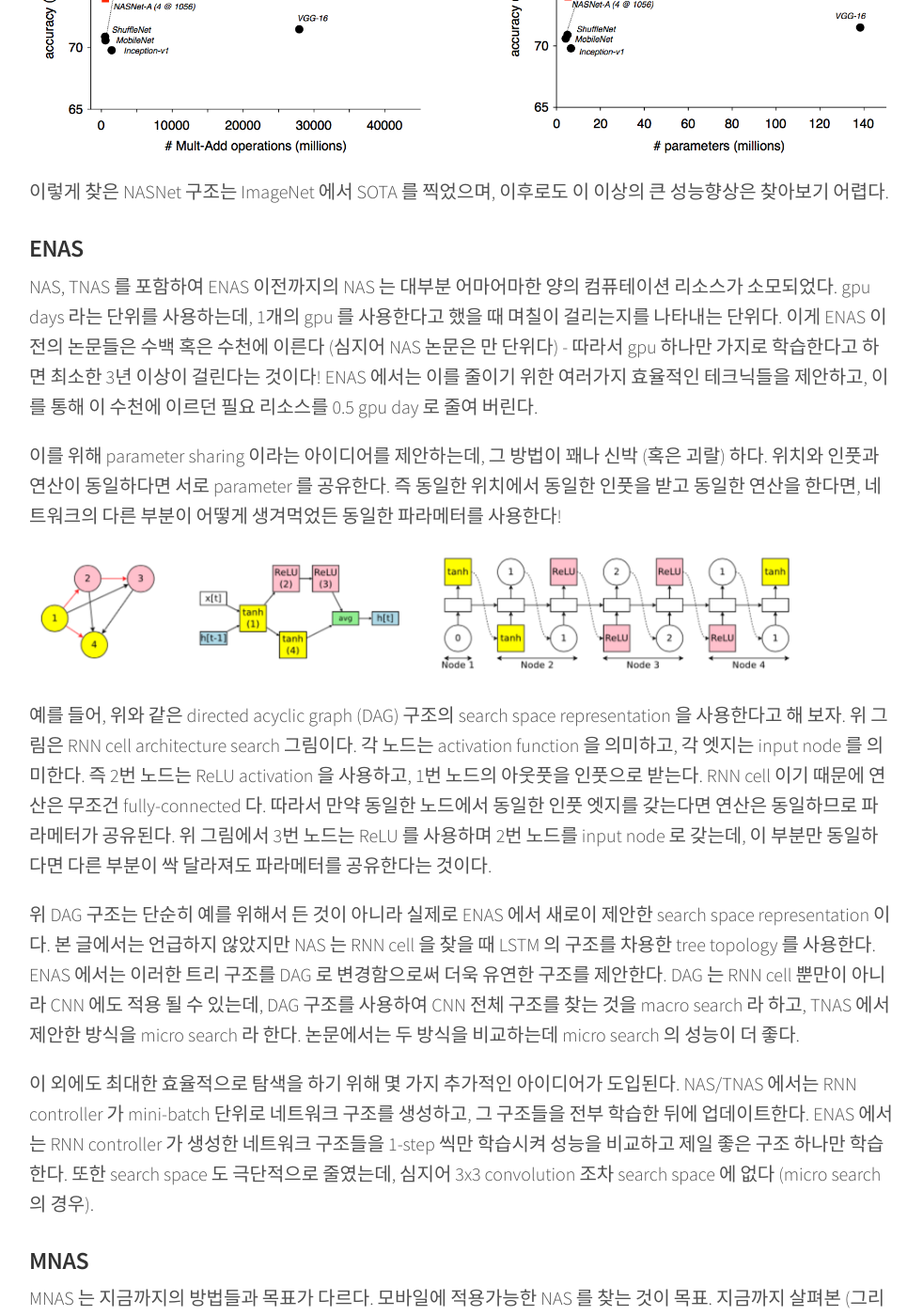
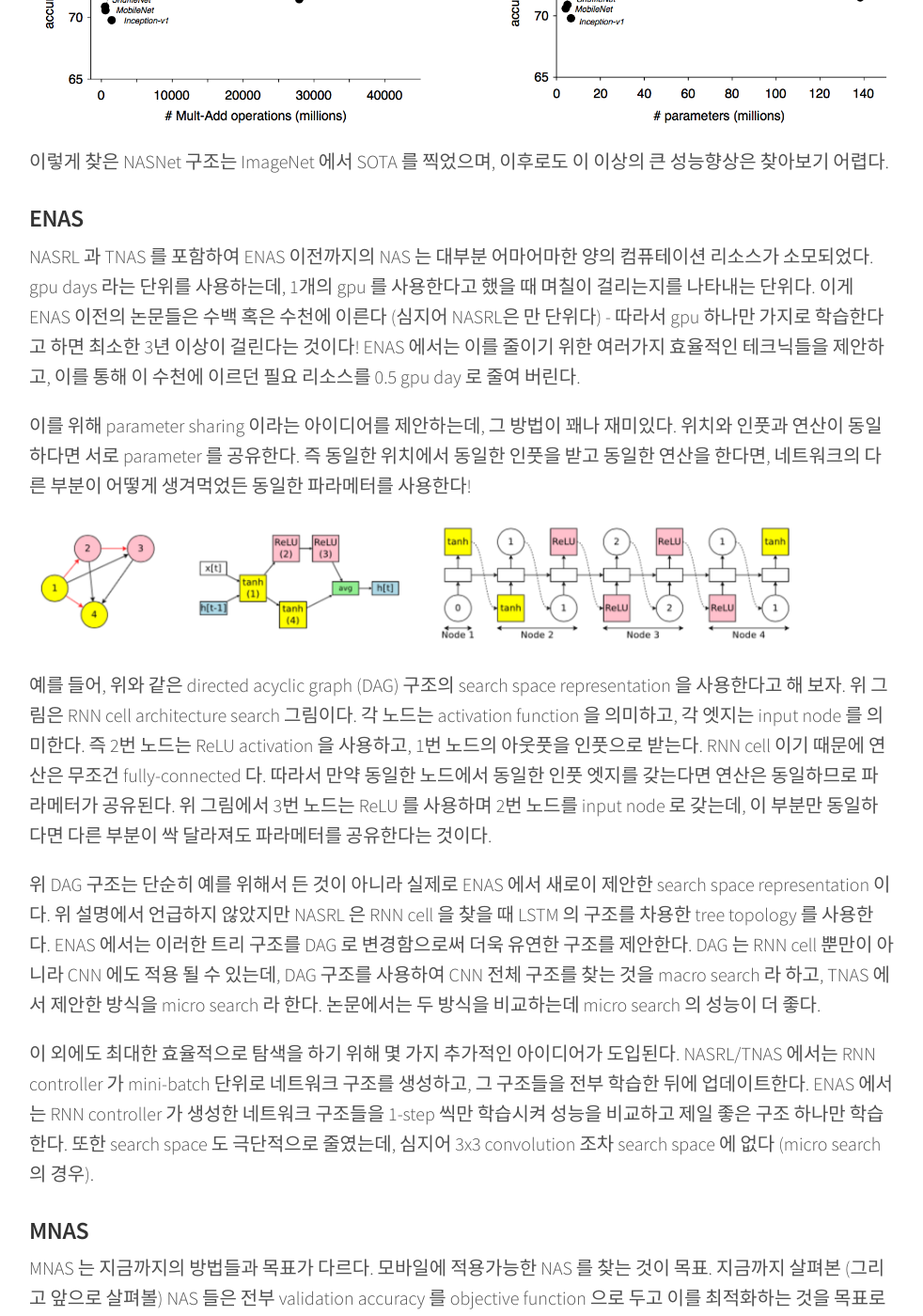
Before and after one commit to khanrc/khanrc.github.io, a Jekyll site: the page built from _posts/2018-12-15-nas-1-intro.md, in a window 1280 px wide and 1400 px high, scrolled down 6016 px. Shown: the whole window at 94% size, without its empty margins (149-1131 px from the left). Built offline with Jekyll 4.4.1, drawn with Linux system fonts in a browser that asks for light colours; formulas are drawn with MathJax 3; some of the changed text lies outside the part shown.

Commit message:
revise articles

```diff
--- a/_config.yml
+++ b/_config.yml
@@ -10,7 +10,7 @@
 url:                "http://khanrc.github.io"
 baseurl:            ""
 #baseurl:            "" #For Root Domain
-permalink:          /:year/:month/:day/:title.html
+permalink:          /:title.html
 
 markdown: kramdown
 
@@ -48,3 +48,6 @@
       type:         "posts"
     values:
       layout:       "post"
+
+# Timezone
+timezone: "Asia/Seoul"
--- a/_posts/2018-12-15-nas-1-intro.md
+++ b/_posts/2018-12-15-nas-1-intro.md
@@ -8,7 +8,7 @@
 # Overview
 
 1. Introduction of AutoML and NAS
-   - NAS
+   - NASRL
    - TNAS
    - ENAS
    - MNAS
@@ -29,20 +29,20 @@
 
 # Problem setting
 
-NAS 를 포함하여 AutoML 은 최적화 문제다. 어떤 네트워크 구조를 사용할 지, 어떤 하이퍼파라메터를 사용할 지 등을 search space 로 갖고, 거기서 validation dataset 에 대한 measure - loss 혹은 accuracy 등 - 를 objective function 으로 갖는다. 그럼 이제 이 서치 스페이스를 잘 탐색하여 objective function 을 잘 최적화하면 되는 문제다.
+NAS 를 포함하여 AutoML 은 최적화 문제다. 어떤 네트워크 구조를 사용할 지, 어떤 하이퍼파라메터를 사용할 지 등을 search space 로 갖고, 거기서 validation loss 혹은 accuracy 등을 objective function 으로 갖는다. 그럼 이제 이 서치 스페이스를 잘 탐색하여 objective function 을 잘 최적화하면 되는 문제다.
 
-그렇다면 이 문제 정의로부터 연구의 방향도 생각해 볼 수 있다. 1) 서치 스페이스를 어떻게 정의하느냐 2) 어떤 최적화 알고리즘으로 이 서치 스페이스를 탐색하느냐 3) objective function 을 어떻게 정의하느냐 4) objective function 을 어떻게 계산하느냐. 여기서 4번이 좀 쌩뚱맞게 느껴질 수 있는데, 이는 objective function 의 값을 계산하기가 어려운 AutoML 의 문제적 특성 때문에 발생한다. objective function 을 validation accuracy 로 정의했다면, 이 값을 계산하기 위해서는 네트워크를 통째로 학습하여 그 결과를 확인해야 하므로 엄청난 계산량이 요구된다. 따라서 AutoML 에서는 이 objective function 을 어떻게 빨리 계산할 수 있을지도 주요한 챌린지가 되는 것이다.
+그렇다면 이 문제 정의로부터 연구의 방향도 생각해 볼 수 있다. 1) 서치 스페이스를 어떻게 정의하느냐 2) 어떤 최적화 알고리즘으로 이 서치 스페이스를 탐색하느냐 3) objective function 을 어떻게 정의하느냐 4) objective function 을 어떻게 계산하느냐. 여기서 4번이 좀 생소하게 느껴질 수 있는데, 이는 objective function 의 값을 계산하기가 어려운 AutoML 의 문제적 특성 때문에 발생한다. objective function 을 validation accuracy 로 정의했다면, 이 값을 계산하기 위해서는 네트워크를 통째로 학습하여 그 결과를 확인해야 하므로 엄청난 계산량이 요구된다. 따라서 AutoML 에서는 이 objective function 을 어떻게 빨리 계산할 수 있을지도 주요한 챌린지가 되는 것이다.
 
 # Categorized by optimization methods
 
-NAS 논문들을 다양한 관점에서 분류할 수 있겠지만, 여기서는 어떤 최적화 방법을 사용했는지에 따라 나누어 설명한다. 기본적으로 NAS 에서 주로 사용하는 objective function 인 validation accuracy 가 non-differentiable objective function 이기 때문에 gradient 를 사용하지 않는 방법들이 주류를 이룬다. 이 글에서는 각 최적화 방법론에 대한 설명은 따로 하지 않으며 어느정도 알고 있다고 가정한다.
+NAS 논문들을 다양한 관점에서 분류할 수 있겠지만, 여기서는 어떤 최적화 방법을 사용했는지에 따라 나누어 설명한다. 기본적으로 NAS 에서 주로 사용하는 objective function 인 validation accuracy 가 non-differentiable objective function 이기 때문에 gradient 를 사용하지 않는 gradient-free 방법들이 주류를 이룬다. 이 글에서는 각 최적화 방법론에 대한 설명은 따로 하지 않으며 어느정도 알고 있다고 가정한다.
 
-참고로, 아래 논문들의 약어는 대부분 논문에서 제안한 약어이나 TNAS 는 따로 제안한 약어가 없어 임의로 정하였다. AmeobaNet 과 AutoKeras 는 각 논문의 산출물의 이름인데 이를 약어로 사용한다.
+참고로, 아래 논문들의 약어는 대부분 논문에서 제안한 약어이나 NASRL 과 TNAS 는 따로 제안한 약어가 없어 임의로 정하였다. AmeobaNet 과 AutoKeras 는 각 논문의 산출물의 이름인데 이를 약어로 사용한다.
 
 또한 대부분의 논문들이 CNN 과 함께 RNN 에 적용한 결과도 보이나, 본 글에서는 CNN 구조를 찾는 방법에 집중한다. RNN 도 디테일한 부분이 달라질 뿐 큰 부분에서는 동일하다.
 
 - Reinforcement learning (RL)
-  - **NAS**. Zoph, Barret, and Quoc V. Le. "Neural architecture search with reinforcement learning." *arXiv preprint arXiv:1611.01578* (2016).
+  - **NASRL**. Zoph, Barret, and Quoc V. Le. "Neural architecture search with reinforcement learning." *arXiv preprint arXiv:1611.01578* (2016).
   - **TNAS**. Zoph, Barret, et al. "Learning transferable architectures for scalable image recognition." *arXiv preprint arXiv:1707.07012* 2.6 (2017).
   - **ENAS**. Pham, Hieu, et al. "Efficient Neural Architecture Search via Parameter Sharing." *arXiv preprint arXiv:1802.03268* (2018).
   - **MNAS**. Tan, Mingxing, et al. "Mnasnet: Platform-aware neural architecture search for mobile." *arXiv preprint arXiv:1807.11626*(2018).
@@ -59,7 +59,7 @@
 
 RL 기반 방법론들은 validation accuracy 를 reward 로 보고, 네트워크의 각 파트들을 action 으로 본다. 여러번의 action 을 통해 네트워크를 정의하고 나면 학습을 통해 reward 를 얻을 수 있으며, 이 값으로 action 을 생성하는 policy 를 학습한다. State 는 각 시점까지 완성된 네트워크의 구조라고 할 수 있으나, 이를 명시적으로 사용하지 않고 policy 를 RNN 으로 디자인함으로써 implicit 하게 가져간다. 이러한 policy RNN 을 controller 라고 하며, 컨트롤러가 생성한 네트워크의 구조를 child network 라 부른다.
 
-### NAS
+### NASRL
 
 NAS 를 널리 알린 첫 논문. 첫 논문인 만큼 서치 스페이스 디자인이나 셀 디자인 등 전체적인 디자인이 꽤나 둔탁하다.
 
@@ -79,15 +79,15 @@
 
 위와 같이 CIFAR10 에 대해 Normal cell 과 featuremap size 를 줄이는 Reduction cell 을 각각 찾은 뒤 그대로 ImageNet 에 적용한다. ImageNet 에 적용할 때에는 셀을 스택하는 횟수 N 과 채널 사이즈 C 는 재조정한다.
 
-이 논문은 NAS 에 필요한 디테일한 부분들을 많이 정립했다. 마치 GAN 에서 DCGAN 같은 느낌을 주는 논문. 이전의 NAS 논문과는 다르게 셀 디자인과 서치 스페이스를 정의하며, 여기서 정의한 구조는 이후 논문들에서도 계속 사용된다.
+이 논문은 NAS 에 필요한 디테일한 부분들을 많이 정립했다. 셀 디자인과 서치 스페이스를 새로이 정의하며, 여기서 정의한 구조와 다양한 테크닉들은 이후 논문들에서도 계속 사용된다.
 
 <img src="{{site.url}}/assets/nas/tnas-2.png" width="100%">
 
-NAS 논문과는 다르게 skip-connection 을 2개로 고정하며, operation 또한 이전처럼 filter size 와 stride size 를 찾는 것이 아니라 자주 쓰이는 operation 들을 후보로 놓고 그 안에서 탐색한다:
+NASRL 과는 다르게 skip-connection 을 2개로 고정하며, operation 또한 이전처럼 filter size 와 stride size 를 찾는 것이 아니라 자주 쓰이는 operation 들을 후보로 놓고 그 안에서 탐색한다:
 
 <img src="{{site.url}}/assets/nas/tnas-5.png" width="50%">
 
-이렇게 2개의 input 을 받아서 각각 연산을 한 후 combine 연산을 통해 합쳐지는 것을 하나의 블럭이라고 하는데, 이러한 블럭들이 모여 하나의 셀을 이룬다. 이러한 형태의 블럭 구조를 사용함으로써 시퀀셜한 구조였던 NAS 와 달리 네트워크 구조에 topology 를 가할 수 있다.
+이렇게 2개의 input 을 받아서 각각 연산을 한 후 combine 연산을 통해 합쳐지는 것을 하나의 블럭이라고 하는데, 이러한 블럭들이 모여 하나의 셀을 이룬다. 이러한 형태의 블럭 구조를 사용함으로써 시퀀셜한 구조였던 NASRL 과 달리 네트워크 구조에 topology 를 가할 수 있다.
 
 <img src="{{site.url}}/assets/nas/tnas-3.png" width="70%">
 
@@ -99,17 +99,17 @@
 
 ### ENAS
 
-NAS, TNAS 를  포함하여 ENAS 이전까지의 NAS 는 대부분 어마어마한 양의 컴퓨테이션 리소스가 소모되었다. gpu days 라는 단위를 사용하는데, 1개의 gpu 를 사용한다고 했을 때 며칠이 걸리는지를 나타내는 단위다. 이게 ENAS 이전의 논문들은 수백 혹은 수천에 이른다 (심지어 NAS 논문은 만 단위다) - 따라서 gpu 하나만 가지로 학습한다고 하면 최소한 3년 이상이 걸린다는 것이다! ENAS 에서는 이를 줄이기 위한 여러가지 효율적인 테크닉들을 제안하고, 이를 통해 이 수천에 이르던 필요 리소스를 0.5 gpu day 로 줄여 버린다.
+NASRL 과 TNAS 를  포함하여 ENAS 이전까지의 NAS 는 대부분 어마어마한 양의 컴퓨테이션 리소스가 소모되었다. gpu days 라는 단위를 사용하는데, 1개의 gpu 를 사용한다고 했을 때 며칠이 걸리는지를 나타내는 단위다. 이게 ENAS 이전의 논문들은 수백 혹은 수천에 이른다 (심지어 NASRL은 만 단위다) - 따라서 gpu 하나만 가지로 학습한다고 하면 최소한 3년 이상이 걸린다는 것이다! ENAS 에서는 이를 줄이기 위한 여러가지 효율적인 테크닉들을 제안하고, 이를 통해 이 수천에 이르던 필요 리소스를 0.5 gpu day 로 줄여 버린다.
 
-이를 위해 parameter sharing 이라는 아이디어를 제안하는데, 그 방법이 꽤나 신박 (혹은 괴랄) 하다. 위치와 인풋과 연산이 동일하다면 서로 parameter 를 공유한다. 즉 동일한 위치에서 동일한 인풋을 받고 동일한 연산을 한다면, 네트워크의 다른 부분이 어떻게 생겨먹었든 동일한 파라메터를 사용한다!
+이를 위해 parameter sharing 이라는 아이디어를 제안하는데, 그 방법이 꽤나 재미있다. 위치와 인풋과 연산이 동일하다면 서로 parameter 를 공유한다. 즉 동일한 위치에서 동일한 인풋을 받고 동일한 연산을 한다면, 네트워크의 다른 부분이 어떻게 생겨먹었든 동일한 파라메터를 사용한다!
 
 <img src="{{site.url}}/assets/nas/enas-1.png" width="90%">
 
 예를 들어, 위와 같은 directed acyclic graph (DAG) 구조의 search space representation 을 사용한다고 해 보자. 위 그림은 RNN cell architecture search 그림이다. 각 노드는 activation function 을 의미하고, 각 엣지는 input node 를 의미한다. 즉 2번 노드는 ReLU activation 을 사용하고, 1번 노드의 아웃풋을 인풋으로 받는다. RNN cell 이기 때문에 연산은 무조건 fully-connected 다. 따라서 만약 동일한 노드에서 동일한 인풋 엣지를 갖는다면 연산은 동일하므로 파라메터가 공유된다. 위 그림에서 3번 노드는 ReLU 를 사용하며 2번 노드를 input node 로 갖는데, 이 부분만 동일하다면 다른 부분이 싹 달라져도 파라메터를 공유한다는 것이다.
 
-위 DAG 구조는 단순히 예를 위해서 든 것이 아니라 실제로 ENAS 에서 새로이 제안한 search space representation 이다. 본 글에서는 언급하지 않았지만 NAS 는 RNN cell 을 찾을 때 LSTM 의 구조를 차용한 tree topology 를 사용한다. ENAS 에서는 이러한 트리 구조를 DAG 로 변경함으로써 더욱 유연한 구조를 제안한다. DAG 는 RNN cell 뿐만이 아니라 CNN 에도 적용 될 수 있는데, DAG 구조를 사용하여 CNN 전체 구조를 찾는 것을 macro search 라 하고, TNAS 에서 제안한 방식을 micro search 라 한다. 논문에서는 두 방식을 비교하는데 micro search 의 성능이 더 좋다.
+위 DAG 구조는 단순히 예를 위해서 든 것이 아니라 실제로 ENAS 에서 새로이 제안한 search space representation 이다. 위 설명에서 언급하지 않았지만 NASRL 은 RNN cell 을 찾을 때 LSTM 의 구조를 차용한 tree topology 를 사용한다. ENAS 에서는 이러한 트리 구조를 DAG 로 변경함으로써 더욱 유연한 구조를 제안한다. DAG 는 RNN cell 뿐만이 아니라 CNN 에도 적용 될 수 있는데, DAG 구조를 사용하여 CNN 전체 구조를 찾는 것을 macro search 라 하고, TNAS 에서 제안한 방식을 micro search 라 한다. 논문에서는 두 방식을 비교하는데 micro search 의 성능이 더 좋다.
 
-이 외에도 최대한 효율적으로 탐색을 하기 위해 몇 가지 추가적인 아이디어가 도입된다. NAS/TNAS 에서는 RNN controller 가 mini-batch 단위로 네트워크 구조를 생성하고, 그 구조들을 전부 학습한 뒤에 업데이트한다. ENAS 에서는 RNN controller 가 생성한 네트워크 구조들을 1-step 씩만 학습시켜 성능을 비교하고 제일 좋은 구조 하나만 학습한다. 또한 search space 도 극단적으로 줄였는데, 심지어 3x3 convolution 조차 search space 에 없다 (micro search 의 경우).
+이 외에도 최대한 효율적으로 탐색을 하기 위해 몇 가지 추가적인 아이디어가 도입된다. NASRL/TNAS 에서는 RNN controller 가 mini-batch 단위로 네트워크 구조를 생성하고, 그 구조들을 전부 학습한 뒤에 업데이트한다. ENAS 에서는 RNN controller 가 생성한 네트워크 구조들을 1-step 씩만 학습시켜 성능을 비교하고 제일 좋은 구조 하나만 학습한다. 또한 search space 도 극단적으로 줄였는데, 심지어 3x3 convolution 조차 search space 에 없다 (micro search 의 경우).
 
 ### MNAS
 
@@ -136,7 +136,7 @@
 
 ## Evolutionary Algorithms
 
-사실 "네트워크 구조를 자동으로 찾아주는 알고리즘" 이라고 하면 바로 처음 떠오르는 방법이 아마도 EA 일 것이다. EA 는 있는 그대로 NAS 에 들어맞는다.
+사실 "네트워크 구조를 자동으로 찾아주는 알고리즘" 이라고 하면 바로 처음 떠오르는 방법이 아마도 EA 일 것이다. EA 는 있는 그대로 NAS 에 들어맞는다. 때문에 EA 로 NAS 를 수행하는 연구는 NeuroEvolution 이라고 불리며 오래된 역사를 갖고 있다.
 
 <img src="{{site.url}}/assets/nas/ameoba-1.png" width="45%">
 
@@ -167,8 +167,6 @@
 이 논문은 AutoKeras 로 꽤나 화제가 되었지만 논문의 결과는 사실 그렇게 인상적이지 않다. 위 수치 자체도 그다지 좋지 않으며, 비교 대상으로 선정한 방법들도 SOTA 들이 아니다. 브랜딩을 잘 한 논문으로 보인다.
 
 ## Sequential Model-Based Optimization
-
-<!-- Sequential Model-Based Optimization (SMBO) 는 이 논문에서 처음 본 최적화 방법이다. 구체적으로 이 방법이 어떤 방법인지는 모르나, PNAS 에서는 네트워크의 구조를 시퀀셜하게 점차 키워나가는 방식을 사용하며, 이를 SMBO 라 한다. -->
 
 Bayesian optimization 의 덩치가 크기 때문에 굳이 나누어 놓았지만, 사실 BO 는 Sequential Model-Based Optimization (SMBO) 의 일종이다. Model-based optimization 이란 최적화를 할 때 실제 값을 관측하는 비용을 줄이고자 실제 값을 예측하는 모델을 학습하는 방법이다. SMBO 는 여기서 모델을 학습하고, 학습한 모델에 기반하여 새로운 데이터를 얻는 과정을 iterative 하게 반복한다.
 
```
Also changed, not shown: other parts of _posts/2018-12-15-nas-1-intro.md (+1 -1 lines), _posts/2018-12-15-nas-2-darts-explain.md (+2 -2 lines), _posts/2018-12-15-nas-4-darts-tutorial.md (renamed from _posts/2018-12-15-nas-3-darts-tutorial.md, +2 -0 lines), _posts/2018-12-15-nas-3-darts-math.md (renamed from _posts/2018-12-15-nas-2-darts-math.md).
